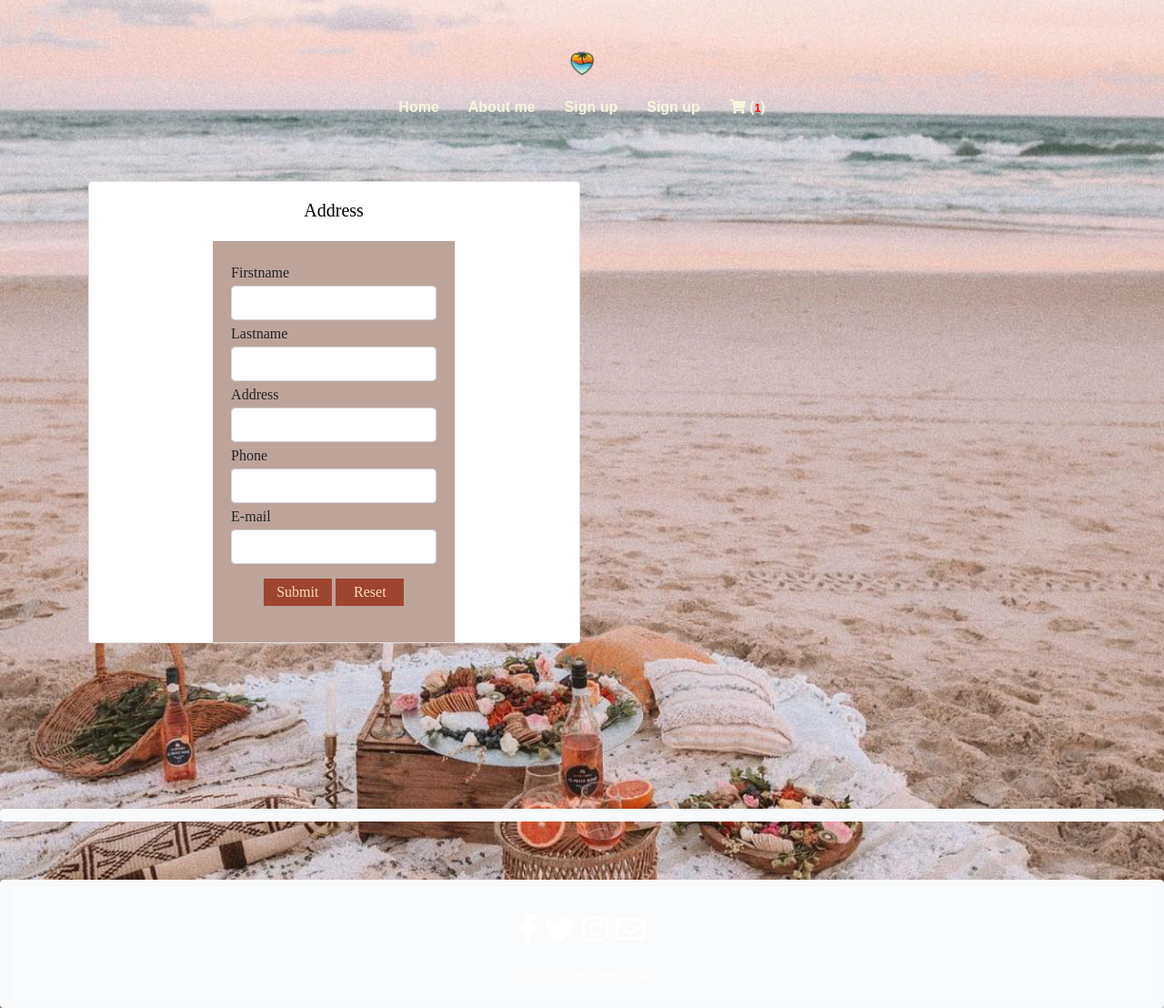
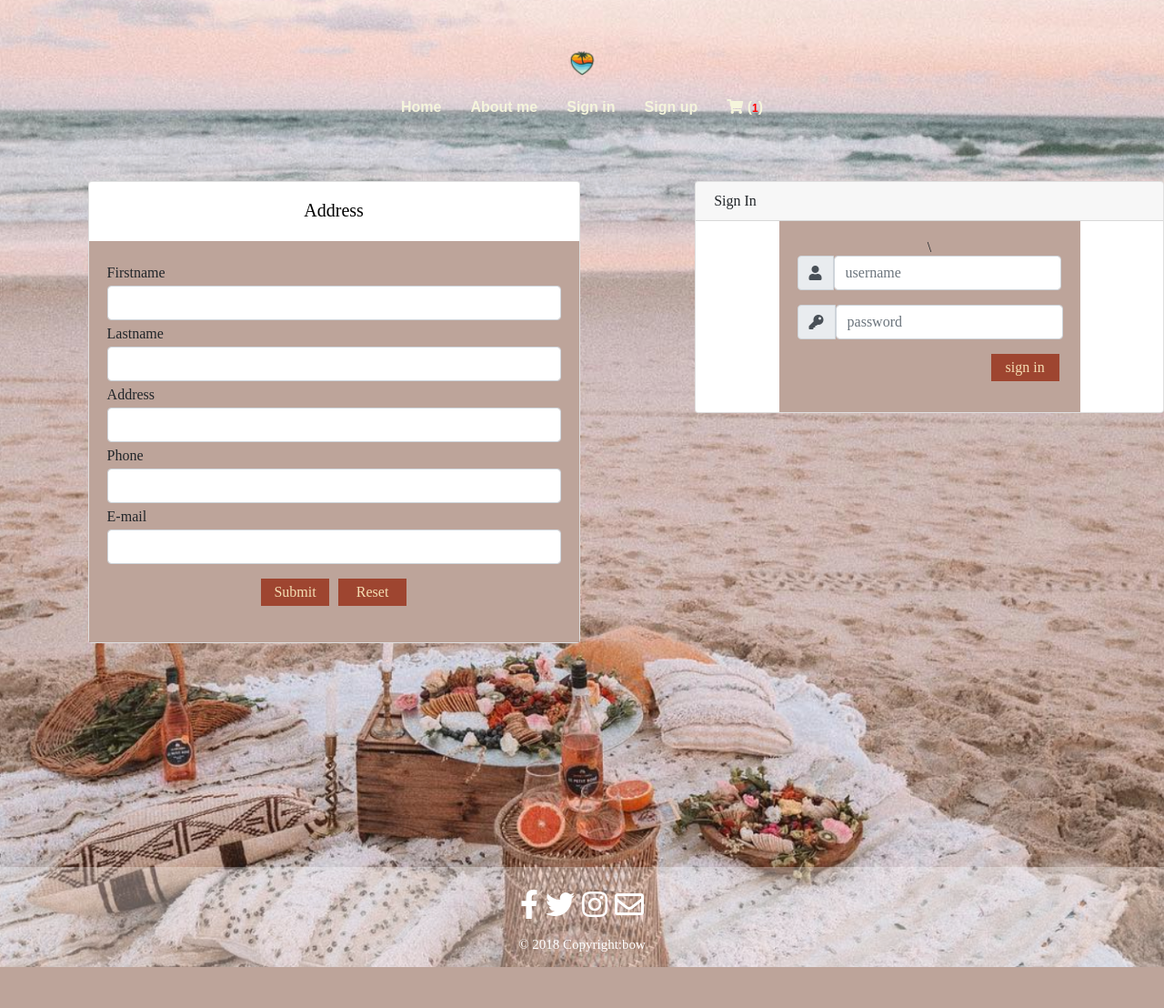
Before and after one commit to maneeporn/project, a PHP site: page /order in a window 1280 px wide. Shown: the whole page at 91% size. After the commit the page ends 1063 px from the top, so only its background shows below. Run offline with PHP 8.4, Linux system fonts and the light colour scheme; data that the repository does not hold is empty; some libraries are stand-ins or nearby versions.

Commit message:
no message

```diff
--- a/cart.php
+++ b/cart.php
@@ -18,7 +18,7 @@
     }
 
     function get_cart_data($connect, $user_id) {
-        $query = "Select * from cart JOIN product using(product_id) where user_id = $user_id";
+        $query = "Select product.picture1,product.product_name,cart_details.product_size,product.product_price,cart_details.qty,product_id from cart JOIN cart_details using(cart_id)	JOIN product USING (product_id) where user_id = $user_id";
         $result = mysqli_query($connect,$query);
 		if (!$result)
 		{
@@ -94,7 +94,7 @@
 
     function remove($connect, $product_id, $product_size, $user_id) {
 
-        $query = "Delete from cart where product_size = '$product_size' and product_id = $product_id and user_id = $user_id";
+        $query = "Delete from cart_details where product_size = '$product_size' and product_id = $product_id and user_id = $user_id";
 		$result = mysqli_query($connect,$query);
 		if (!$result)
 		{
--- a/cart_modal.php
+++ b/cart_modal.php
@@ -12,13 +12,14 @@
             <div class="container-fluid">
                 <div class="show-cart"></div>
                 <div class="float-right" style="margin-top: 2%;">
+                    <input type="hidden" id="sum">
                     <p>Total price: <span class="total-cart"></span> THB</p>
                 </div>
                 <div class="clearfix"></div>
             </div>
         </div>
         <div class="modal-footer">
-            <a href="order"<button type="button" class="btn btn-light">Check out</button>
+            <a href="order"></a><button type="button" class="btn btn-light">Check out</button>
             <button type="button" class="clear-cart btn btn-light">Clear Cart</button>
             <button type="button" class="btn btn-light" data-dismiss="modal">Close</button>
         </div>
--- a/header.php
+++ b/header.php
@@ -33,7 +33,7 @@
             <?php
               if (!isset($_SESSION['user_id']) )
               {
-                echo "<li class='nav-item'><a class=\"nav-link\" href=\"login.php\">Sign up</a></li>";
+                echo "<li class='nav-item'><a class=\"nav-link\" href=\"login.php\">Sign in</a></li>";
               }
               else
               {
--- a/js/cart.js
+++ b/js/cart.js
@@ -81,21 +81,25 @@ var shoppingCart = (function() {
                         <div class='col-12'><h2>No products in cart.</h2></div>\
                     </div>";
         } else {
+
             data = JSON.parse(res);
-            $.each( data, function( i, val ) {
+            $.each( data, function( i, val ){
+              var total = val.qty * val.product_price;
+              var sum = Number($('#sum').val()) ;
+                $('#sum').val(sum += Number(total));
                 output +=
                     "<div class='row'>\
                         <div class='col-1'><img class='img-fluid' src='image/" + val.picture1 + "' ></div>\
                         <div class='col-4'><p>" + val.product_name + " (" + val.product_size + ")</p></div>\
-                        <div class='col-2'><p>" + val.total + " THB</p></div>\
+                        <div class='col-2'><p>" + val.product_price + " THB</p></div>\
                         <div class='col-1'><input type='number' class='item-count form-control' data-id='" + val.product_id + "'  data-size='" + val.product_size + "' value='" + val.qty + "'></div>\
-                        <div class='col-3'><p>Total = " + val.total + " THB</p></div>\
+                        <div class='col-3'><p>Total = " + total + " THB</p></div>\
                         <div class='col-1 ml-auto'><button class='delete-item btn' data-id='" + val.product_id + "' data-size='" + val.product_size + "' ><i class='fas fa-trash-alt'></i></button></div>\
                     </div>";
             });
         }
         $('.show-cart').html(output);
-        $('.total-cart').html(1);
+        $('.total-cart').html($('#sum').val());
         $('.product_count').html(1);
       }
     });
--- a/main.css
+++ b/main.css
@@ -392,6 +392,7 @@ padding-bottom: 10px;
 .card-body.address{
 margin: auto;
 height: 350px;
+width: 539px;
 }
 .card.address{
 margin: auto;
--- a/order.php
+++ b/order.php
@@ -73,10 +73,39 @@
                          </div>
                     </div>
                     <div class="col-5">
-
+                        <?php
+                            $query = "Select * from cart join cart_details using (cart_id) join product using (product_id) where cart.user_id =".$user_id;
+                            $cartdetails = mysqli_query($connect,$query);
+                            while ($row = mysqli_fetch_assoc($cartdetails));
+                            {?>
+                            <div class="card">
+                                <div class="card-header">
+                                    <h3>Sign In</h3>
+                                </div>
+                                <div class="card-body">\
+                                    <form action="check_login.php" method="post">
+                                        <div class="input-group form-group">
+                                            <div class="input-group-prepend">
+                                                <span class="input-group-text"><i class="fas fa-user"></i></span>
+                                                <input type="text" class="form-control login" placeholder="username" name="username">
+                                            </div>
+                                        </div>
+                                        <div class="input-group form-group">
+                                            <div class="input-group-prepend">
+                                                <span class="input-group-text"><i class="fas fa-key"></i></span>
+                                                <input type="password" class="form-control login" placeholder="password" name="password">
+                                            </div>
+                                        </div>
+                                        <div class="input-group">
+                                            <input class="button1" type="submit" name="button" id="button" value="sign in" />
+                                        </div>
+                                    </form>
+                                </div>
+                            </div>
+                        <?php } ?>
                     </div>
                 </div>
             </div>
-                            <?php }?>
+        <?php }?>
 
     <?php include "footer.php"; ?>
```
